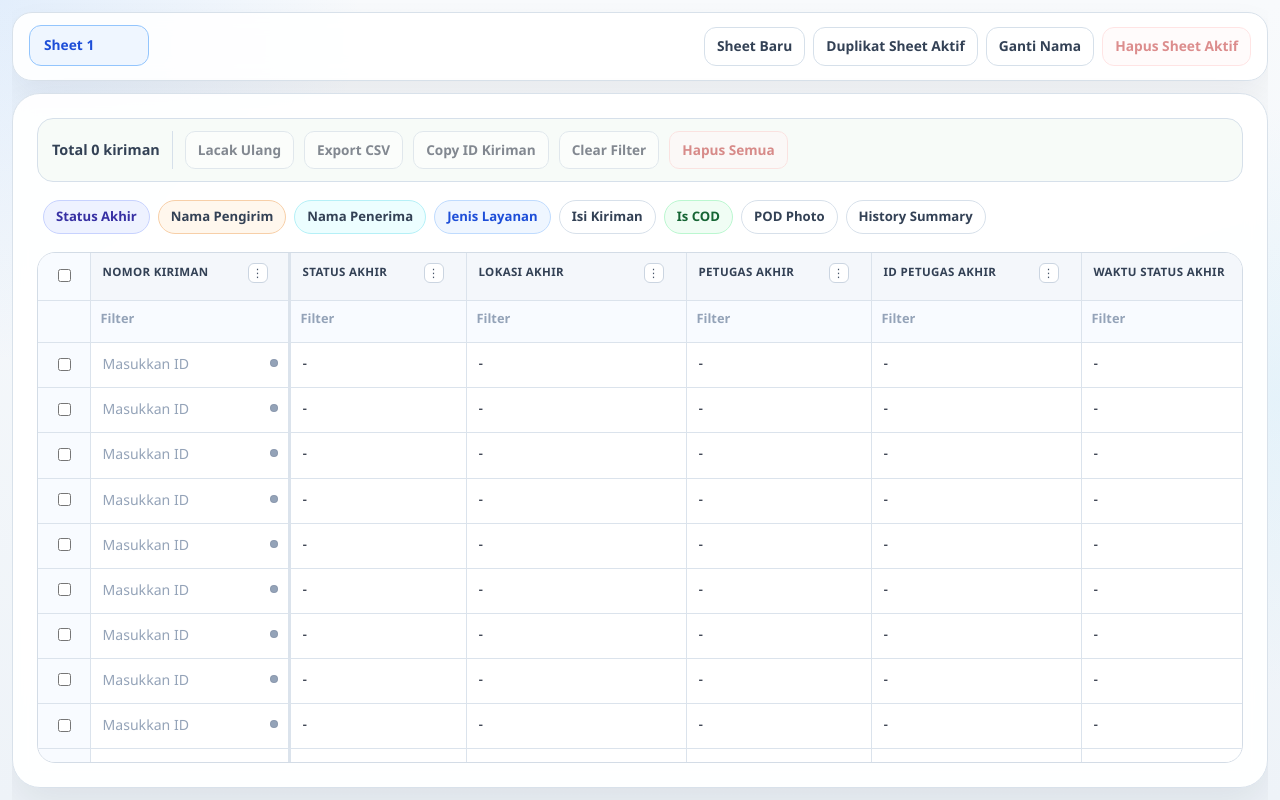
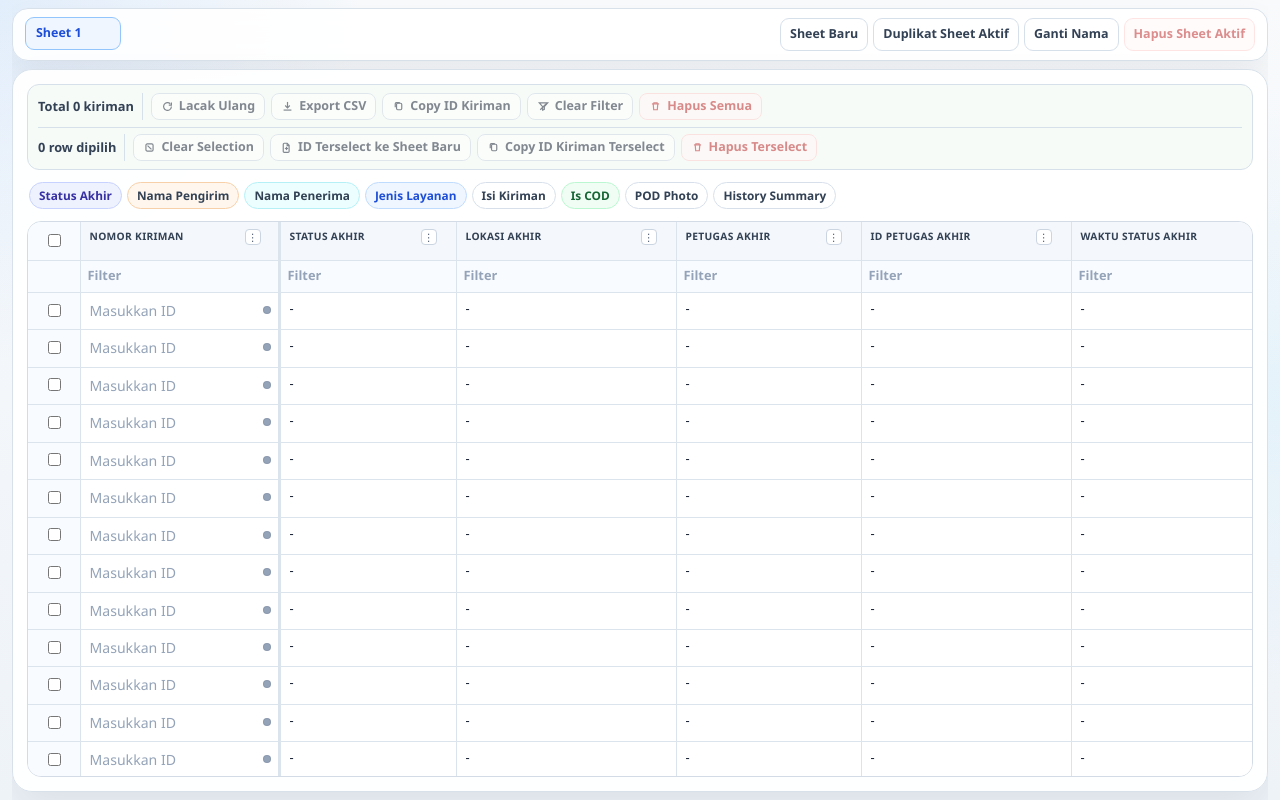
Before and after one commit to jacobcalvyn/ShipFlow-Tauri, a React (Vite) app: page / in a window 1280 px wide. Built offline with nearby package versions, Linux system fonts and the light colour scheme.

Commit message:
Compact the sheet workspace layout

```diff
--- a/src/features/sheet/components/SheetActionBar.tsx
+++ b/src/features/sheet/components/SheetActionBar.tsx
@@ -26,6 +26,14 @@ type SheetActionBarProps = {
   onClearHiddenFilters: () => void;
   onScrollToColumn: (path: string) => void;
 };
+
+function ActionIcon({ children }: { children: React.ReactNode }) {
+  return <span className="action-button-icon" aria-hidden="true">{children}</span>;
+}
+
+function ActionLabel({ children }: { children: React.ReactNode }) {
+  return <span className="action-button-label">{children}</span>;
+}
 
 export function SheetActionBar({
   loadedCount,
@@ -60,40 +68,68 @@ export function SheetActionBar({
   return (
     <>
       <div className="selection-actions">
-        <>
+        <div className="selection-actions-row">
           <span className="selection-count">{progressLabel}</span>
           <span className="action-divider" aria-hidden="true" />
-        </>
           <button
             type="button"
             className="action-button"
             onClick={onRetrackAll}
             disabled={retrackableRowsCount === 0}
+            title="Lacak Ulang"
           >
-          Lacak Ulang
+            <ActionIcon>
+              <svg viewBox="0 0 20 20" fill="none" stroke="currentColor" strokeWidth="1.8">
+                <path d="M16 10a6 6 0 1 1-1.757-4.243" />
+                <path d="M16 4v4h-4" />
+              </svg>
+            </ActionIcon>
+            <ActionLabel>Lacak Ulang</ActionLabel>
           </button>
           <button
             type="button"
             className="action-button"
             onClick={onExportCsv}
             disabled={exportableRowsCount === 0}
+            title="Export CSV"
           >
-          Export CSV
+            <ActionIcon>
+              <svg viewBox="0 0 20 20" fill="none" stroke="currentColor" strokeWidth="1.8">
+                <path d="M10 3v8" />
+                <path d="m6.5 8.5 3.5 3.5 3.5-3.5" />
+                <path d="M4 15.5h12" />
+              </svg>
+            </ActionIcon>
+            <ActionLabel>Export CSV</ActionLabel>
           </button>
           <button
             type="button"
             className="action-button"
             onClick={onCopyAllIds}
             disabled={retrackableRowsCount === 0}
+            title="Copy ID Kiriman"
           >
-          Copy ID Kiriman
+            <ActionIcon>
+              <svg viewBox="0 0 20 20" fill="none" stroke="currentColor" strokeWidth="1.8">
+                <rect x="7" y="5" width="8" height="10" rx="1.8" />
+                <path d="M5 11V5.8A1.8 1.8 0 0 1 6.8 4H12" />
+              </svg>
+            </ActionIcon>
+            <ActionLabel>Copy ID Kiriman</ActionLabel>
           </button>
           <button
             type="button"
             className="action-button"
             onClick={onClearFilter}
             disabled={!hasFilterState}
+            title="Clear Filter"
           >
+            <ActionIcon>
+              <svg viewBox="0 0 20 20" fill="none" stroke="currentColor" strokeWidth="1.8">
+                <path d="M3.5 4.5h13l-5.2 5.8v4.2l-2.6 1v-5.2z" />
+                <path d="m5 15 10-10" />
+              </svg>
+            </ActionIcon>
             Clear Filter
           </button>
           <button
@@ -101,44 +137,17 @@ export function SheetActionBar({
             className="action-button action-button-danger"
             onClick={onDeleteAllRows}
             disabled={retrackableRowsCount === 0}
+            title={deleteAllArmed ? "Konfirmasi Hapus Semua" : "Hapus Semua"}
           >
+            <ActionIcon>
+              <svg viewBox="0 0 20 20" fill="none" stroke="currentColor" strokeWidth="1.8">
+                <path d="M4.5 6h11" />
+                <path d="M7.5 6V4.5h5V6" />
+                <path d="M6.5 6l.7 9h5.6l.7-9" />
+              </svg>
+            </ActionIcon>
             {deleteAllArmed ? "Konfirmasi Hapus Semua" : "Hapus Semua"}
           </button>
-
-        {hasSelection ? (
-          <>
-            <span className="action-divider" aria-hidden="true" />
-            <span className="selection-count">{selectedRowCount} row dipilih</span>
-            <button
-              type="button"
-              className="action-button"
-              onClick={onClearSelection}
-            >
-              Clear Selection
-            </button>
-            <button
-              type="button"
-              className="action-button"
-              onClick={onCreateSheetFromSelectedIds}
-            >
-              ID Terselect ke Sheet Baru
-            </button>
-            <button
-              type="button"
-              className="action-button"
-              onClick={onCopySelectedIds}
-            >
-              Copy ID Kiriman Terselect
-            </button>
-            <button
-              type="button"
-              className="action-button action-button-danger"
-              onClick={onDeleteSelectedRows}
-            >
-              Hapus Terselect
-            </button>
-          </>
-        ) : null}
 
           {ignoredHiddenFilterCount > 0 ? (
             <div className="selection-meta">
@@ -151,6 +160,75 @@ export function SheetActionBar({
               </button>
             </div>
           ) : null}
+        </div>
+
+        <div className="selection-actions-row selection-actions-row-secondary">
+          <span className="selection-count">{selectedRowCount} row dipilih</span>
+          <span className="action-divider" aria-hidden="true" />
+          <button
+            type="button"
+            className="action-button"
+            onClick={onClearSelection}
+            disabled={!hasSelection}
+            title="Clear Selection"
+          >
+            <ActionIcon>
+              <svg viewBox="0 0 20 20" fill="none" stroke="currentColor" strokeWidth="1.8">
+                <rect x="4.5" y="4.5" width="11" height="11" rx="2" />
+                <path d="m7 7 6 6" />
+              </svg>
+            </ActionIcon>
+            <ActionLabel>Clear Selection</ActionLabel>
+          </button>
+          <button
+            type="button"
+            className="action-button"
+            onClick={onCreateSheetFromSelectedIds}
+            disabled={!hasSelection}
+            title="ID Terselect ke Sheet Baru"
+          >
+            <ActionIcon>
+              <svg viewBox="0 0 20 20" fill="none" stroke="currentColor" strokeWidth="1.8">
+                <path d="M6 3.5h5l3 3V16a1.5 1.5 0 0 1-1.5 1.5h-6A1.5 1.5 0 0 1 5 16V5A1.5 1.5 0 0 1 6.5 3.5" />
+                <path d="M11 3.5V7h3" />
+                <path d="M10 9v5" />
+                <path d="M7.5 11.5h5" />
+              </svg>
+            </ActionIcon>
+            ID Terselect ke Sheet Baru
+          </button>
+          <button
+            type="button"
+            className="action-button"
+            onClick={onCopySelectedIds}
+            disabled={!hasSelection}
+            title="Copy ID Kiriman Terselect"
+          >
+            <ActionIcon>
+              <svg viewBox="0 0 20 20" fill="none" stroke="currentColor" strokeWidth="1.8">
+                <rect x="7" y="5" width="8" height="10" rx="1.8" />
+                <path d="M5 11V5.8A1.8 1.8 0 0 1 6.8 4H12" />
+              </svg>
+            </ActionIcon>
+            Copy ID Kiriman Terselect
+          </button>
+          <button
+            type="button"
+            className="action-button action-button-danger"
+            onClick={onDeleteSelectedRows}
+            disabled={!hasSelection}
+            title="Hapus Terselect"
+          >
+            <ActionIcon>
+              <svg viewBox="0 0 20 20" fill="none" stroke="currentColor" strokeWidth="1.8">
+                <path d="M4.5 6h11" />
+                <path d="M7.5 6V4.5h5V6" />
+                <path d="M6.5 6l.7 9h5.6l.7-9" />
+              </svg>
+            </ActionIcon>
+            Hapus Terselect
+          </button>
+        </div>
       </div>
 
       <div className="column-shortcuts" aria-label="Column shortcuts">
--- a/src/styles.css
+++ b/src/styles.css
@@ -1,7 +1,7 @@
 :root {
   --selector-column-width: 52px;
-  --sheet-header-row-height: 48px;
-  --sheet-filter-row-height: 42px;
+  --sheet-header-row-height: 38px;
+  --sheet-filter-row-height: 32px;
   color: #1f2937;
   background:
     radial-gradient(circle at top left, rgba(96, 165, 250, 0.14), transparent 24%),
@@ -39,11 +39,11 @@ button {
 .shell {
   width: calc(100vw - 24px);
   margin: 0 auto;
-  padding: 12px 0;
+  padding: 8px 0;
   height: 100vh;
   display: flex;
   flex-direction: column;
-  gap: 12px;
+  gap: 8px;
   overflow: hidden;
 }
 
@@ -51,10 +51,10 @@ button {
   display: flex;
   align-items: center;
   justify-content: space-between;
-  gap: 14px;
-  padding: 12px 16px;
+  gap: 10px;
+  padding: 8px 12px;
   border: 1px solid #d8e1ea;
-  border-radius: 20px;
+  border-radius: 16px;
   background: rgba(255, 255, 255, 0.9);
   backdrop-filter: blur(10px);
   box-shadow: 0 14px 32px rgba(15, 23, 42, 0.06);
@@ -63,7 +63,7 @@ button {
 .sheet-tabs-list {
   display: flex;
   align-items: center;
-  gap: 8px;
+  gap: 5px;
   min-width: 0;
   overflow-x: auto;
   padding-bottom: 2px;
@@ -81,15 +81,15 @@ button {
   border: 1px solid #d6e0ea;
   background: #ffffff;
   color: #334155;
-  border-radius: 12px;
-  font-size: 0.86rem;
+  border-radius: 9px;
+  font-size: 0.78rem;
   font-weight: 600;
 }
 
 .sheet-tab-button {
-  min-width: 120px;
+  min-width: 96px;
   max-width: 220px;
-  padding: 9px 14px;
+  padding: 6px 10px;
   text-align: left;
   white-space: nowrap;
   overflow: hidden;
@@ -108,7 +108,7 @@ button {
 
 .sheet-tab-input {
   width: 180px;
-  padding: 8px 12px;
+  padding: 6px 9px;
   outline: none;
 }
 
@@ -120,13 +120,13 @@ button {
 .sheet-tabs-actions {
   display: flex;
   align-items: center;
-  gap: 8px;
+  gap: 5px;
   flex-wrap: wrap;
   justify-content: flex-end;
 }
 
 .sheet-tab-action {
-  padding: 8px 12px;
+  padding: 6px 9px;
 }
 
 .sheet-tab-action:disabled {
@@ -150,14 +150,14 @@ button {
 
 .sheet-panel,
 .error-box {
-  border-radius: 28px;
-  padding: 24px;
+  border-radius: 20px;
+  padding: 14px;
 }
 
 .sheet-panel {
   display: flex;
   flex-direction: column;
-  gap: 18px;
+  gap: 12px;
   flex: 1;
   min-height: 0;
 }
@@ -165,38 +165,39 @@ button {
 .muted-label {
   display: inline-flex;
   align-items: center;
-  gap: 8px;
+  gap: 5px;
   text-transform: uppercase;
   letter-spacing: 0.18em;
-  font-size: 0.75rem;
+  font-size: 0.66rem;
   color: #2563eb;
 }
 
 .sheet-head {
   display: flex;
   justify-content: space-between;
-  gap: 16px;
+  gap: 10px;
   align-items: flex-start;
 }
 
 .sheet-head h2 {
-  margin: 8px 0 0;
+  margin: 4px 0 0;
+  font-size: 1.45rem;
 }
 
 .sheet-meta {
   display: flex;
   flex-wrap: wrap;
   justify-content: flex-end;
-  gap: 10px;
+  gap: 6px;
 }
 
 .sheet-chip {
-  padding: 8px 12px;
+  padding: 5px 9px;
   border-radius: 999px;
   border: 1px solid #d5dfeb;
   background: #f8fbff;
   color: #475569;
-  font-size: 0.82rem;
+  font-size: 0.75rem;
 }
 
 .chip-button {
@@ -205,13 +206,24 @@ button {
 
 .selection-actions {
   display: flex;
+  flex-direction: column;
+  gap: 7px;
+  padding: 8px 10px;
+  border: 1px solid #d6e0ea;
+  border-radius: 12px;
+  background: #f7fbf8;
+}
+
+.selection-actions-row {
+  display: flex;
   align-items: center;
   flex-wrap: wrap;
-  gap: 10px;
-  padding: 12px 14px;
-  border: 1px solid #d6e0ea;
-  border-radius: 16px;
-  background: #f7fbf8;
+  gap: 6px;
+}
+
+.selection-actions-row-secondary {
+  padding-top: 6px;
+  border-top: 1px solid #d6e0ea;
 }
 
 .action-toast-stack {
@@ -261,7 +273,7 @@ button {
 
 .selection-count {
   color: #334155;
-  font-size: 0.9rem;
+  font-size: 0.8rem;
   font-weight: 600;
 }
 
@@ -276,16 +288,16 @@ button {
   margin-left: auto;
   display: flex;
   align-items: center;
-  gap: 10px;
+  gap: 6px;
   flex-wrap: wrap;
 }
 
 .column-shortcuts {
   display: flex;
   align-items: center;
-  gap: 8px;
+  gap: 5px;
   flex-wrap: wrap;
-  padding: 0 6px;
+  padding: 0 2px;
 }
 
 .column-shortcut-button {
@@ -293,8 +305,8 @@ button {
   background: #ffffff;
   color: #334155;
   border-radius: 999px;
-  padding: 6px 12px;
-  font-size: 0.82rem;
+  padding: 4px 9px;
+  font-size: 0.74rem;
   font-weight: 600;
 }
 
@@ -332,13 +344,21 @@ button {
 }
 
 .action-button {
+  display: inline-flex;
+  align-items: center;
+  gap: 5px;
   border: 1px solid #cbd5e1;
   background: #ffffff;
   color: #0f172a;
-  border-radius: 10px;
-  padding: 8px 12px;
-  font-size: 0.85rem;
+  border-radius: 8px;
+  padding: 5px 9px;
+  font-size: 0.78rem;
   font-weight: 600;
+  line-height: 1.2;
+}
+
+.action-button-label {
+  display: inline;
 }
 
 .action-button:disabled {
@@ -350,6 +370,21 @@ button {
   border-color: #fecaca;
   color: #b91c1c;
   background: #fff7f7;
+}
+
+.action-button-icon {
+  display: inline-flex;
+  align-items: center;
+  justify-content: center;
+  width: 13px;
+  height: 13px;
+  flex: 0 0 13px;
+}
+
+.action-button-icon svg {
+  width: 13px;
+  height: 13px;
+  overflow: visible;
 }
 
 .table-tools {
@@ -466,7 +501,7 @@ button {
   overflow: auto;
   flex: 1;
   min-height: 0;
-  border-radius: 18px;
+  border-radius: 14px;
   border: 1px solid #d3dce6;
   background: #ffffff;
   box-shadow: inset 0 1px 0 rgba(255, 255, 255, 0.7);
@@ -483,7 +518,7 @@ button {
   width: var(--selector-column-width);
   min-width: var(--selector-column-width);
   max-width: var(--selector-column-width);
-  padding: 8px;
+  padding: 5px;
   text-align: center;
   vertical-align: middle;
   background: #f8fbff;
@@ -498,7 +533,7 @@ button {
 
 .sheet-table th,
 .sheet-table td {
-  padding: 10px 12px;
+  padding: 7px 9px;
   border-right: 1px solid #dbe3ec;
   border-bottom: 1px solid #dbe3ec;
   text-align: left;
@@ -512,7 +547,7 @@ button {
   z-index: 3;
   background: #f4f7fb;
   color: #334155;
-  font-size: 0.72rem;
+  font-size: 0.64rem;
   font-weight: 700;
   text-transform: uppercase;
   letter-spacing: 0.03em;
@@ -547,7 +582,7 @@ button {
   top: var(--sheet-header-row-height);
   z-index: 2;
   background: #f8fbff;
-  padding: 8px 10px;
+  padding: 5px 7px;
   height: var(--sheet-filter-row-height);
 }
 
@@ -558,7 +593,7 @@ button {
 .sheet-table td {
   background: #ffffff;
   color: #0f172a;
-  font-size: 0.88rem;
+  font-size: 0.8rem;
   transition: background-color 120ms ease;
 }
 
@@ -675,14 +710,14 @@ button {
   width: calc(100% - 10px);
   display: flex;
   justify-content: space-between;
-  gap: 6px;
+  gap: 4px;
   align-items: flex-start;
 }
 
 .header-label-group {
   display: inline-flex;
   align-items: center;
-  gap: 6px;
+  gap: 4px;
   min-width: 0;
   flex: 1 1 auto;
 }
@@ -693,7 +728,7 @@ button {
 
 .sort-indicator {
   color: #64748b;
-  font-size: 0.78rem;
+  font-size: 0.68rem;
   line-height: 1;
   flex: 0 0 auto;
 }
@@ -712,10 +747,10 @@ button {
 }
 
 .column-menu-trigger {
-  width: 20px;
-  height: 20px;
+  width: 16px;
+  height: 16px;
   border: 1px solid #cbd5e1;
-  border-radius: 6px;
+  border-radius: 4px;
   display: inline-flex;
   align-items: center;
   justify-content: center;
```
Also changed, not shown: 2 other files (tests, documents, lock files or other folders). Lines whose indentation alone changed are shown as unchanged.
